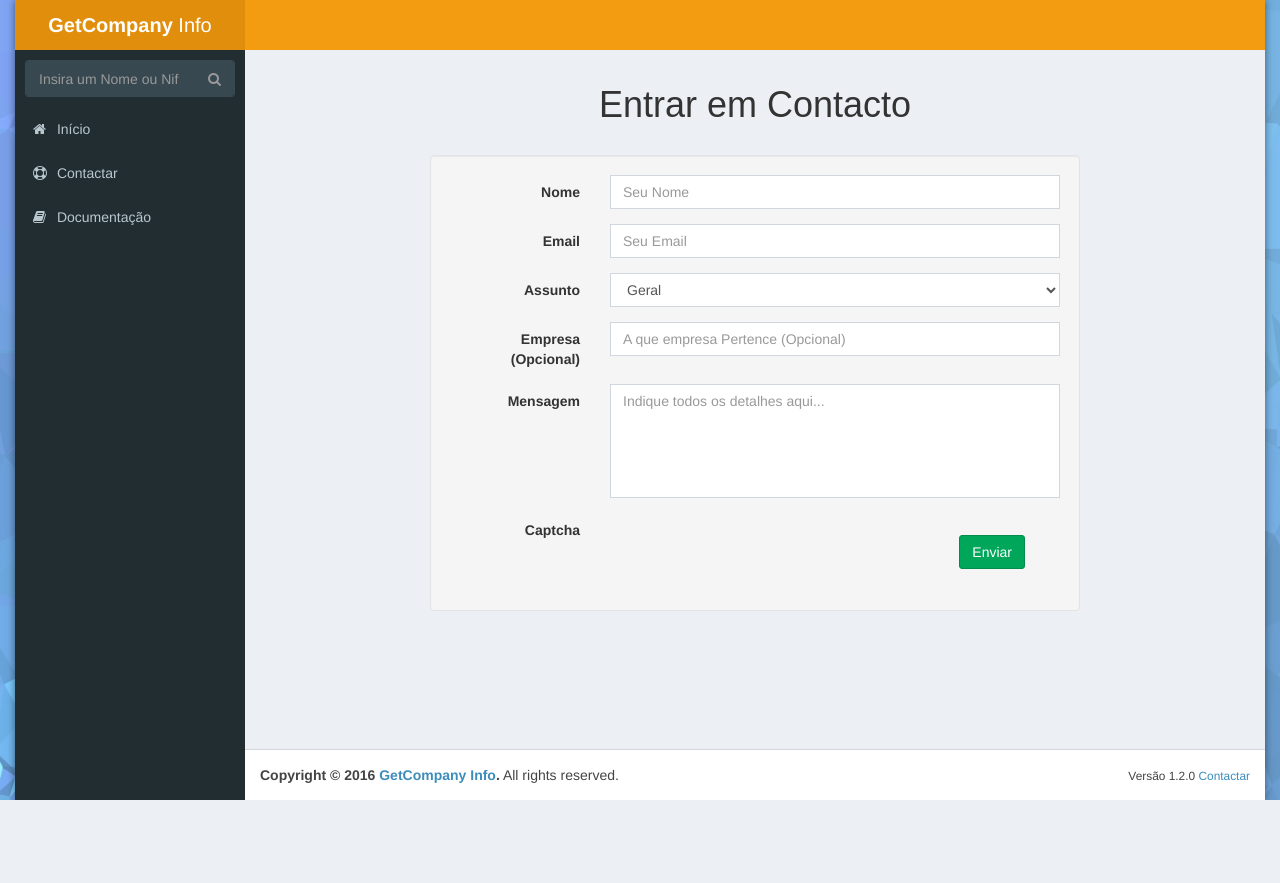
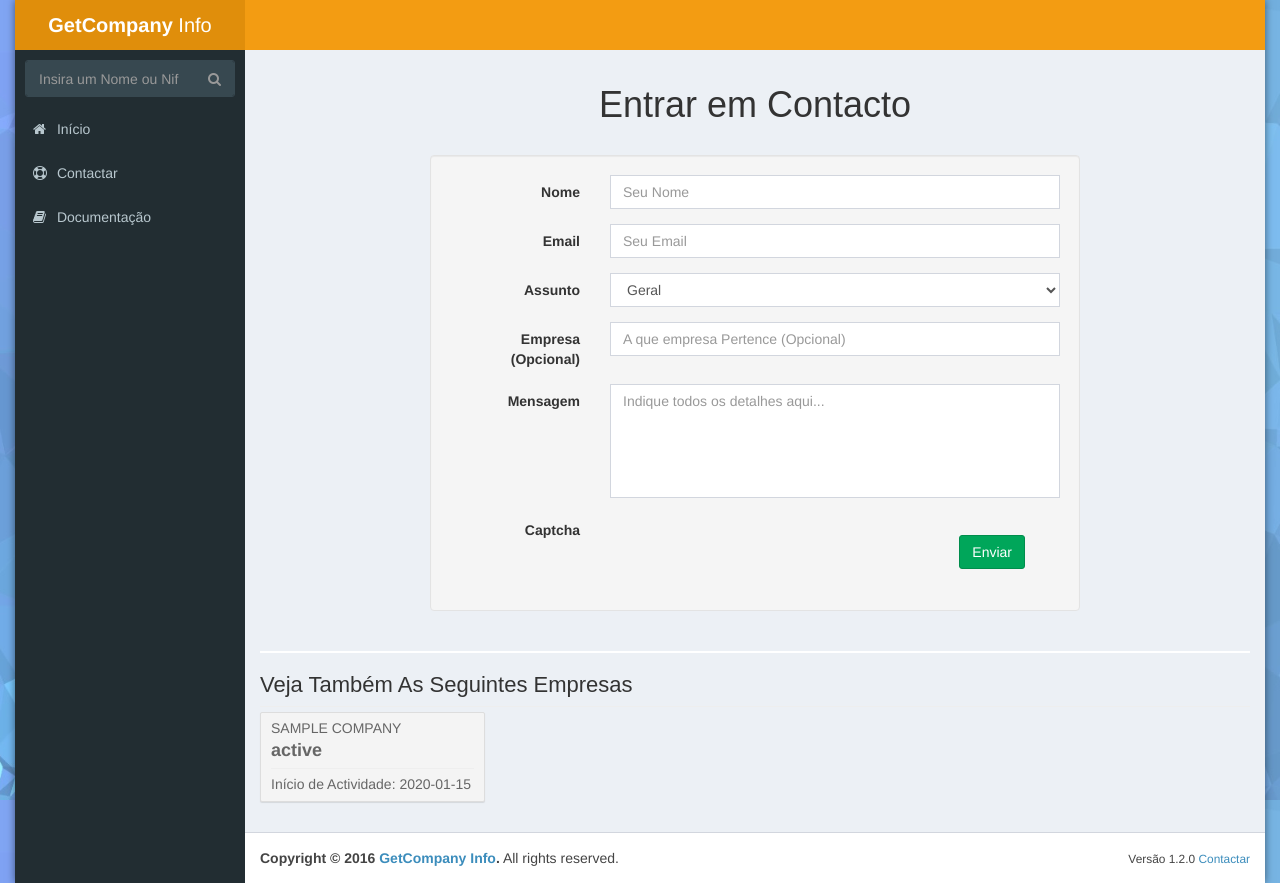
Before and after one commit to G4brym/GetCompany.info, a Django app: template templates/contact.html in a window 1280 px wide. Before the commit the page ends 800 px from the top, so only its background shows below. Run offline with Django 3.2, Linux system fonts and the light colour scheme; tables that the repository leaves empty hold one stand-in row (values such as "Sample post"); the template is opened without the code that fills it: values that come from a table or form of the project are taken from there, most other values are stand-ins (such as "Sample title", 1, 10 or a date in 2020); parts of the project's set-up code (start-up, migrations or seed data) failed here and were passed over; some libraries are stand-ins or nearby versions; some web fonts are replaced.

```diff
--- a/templates/contact.html
+++ b/templates/contact.html
@@ -75,5 +75,28 @@
 	        </div>
 	      </div>
 		</div>
+
+
+	<hr class="companies-hr">
+
+	<h2 class="page-header companies-h2">Veja Também As Seguintes Empresas</h2>
+	<div class="row">
+		{% for campany in random_companies %}
+		<div class="col-md-3 col-sm-6 col-xs-12">
+			<a href="/{{ campany.identifier }}/" class="related-company-link">
+				<div class="info-box related-company-color">
+					<div class="related-compamy">
+						<span class="info-box-text">{{ campany.name }}</span>
+						<span class="info-box-number">{{ campany.state }}</span>
+						<hr class="company-divider">
+						<span class="progress-description">
+						Início de Actividade: {{ campany.started_at|default:"Desconhecido" }}
+						</span>
+					</div>
+				</div>
+			</a>
+		</div>
+		{% endfor %}
+	</div>
 </section>
 {% endblock%}
```
